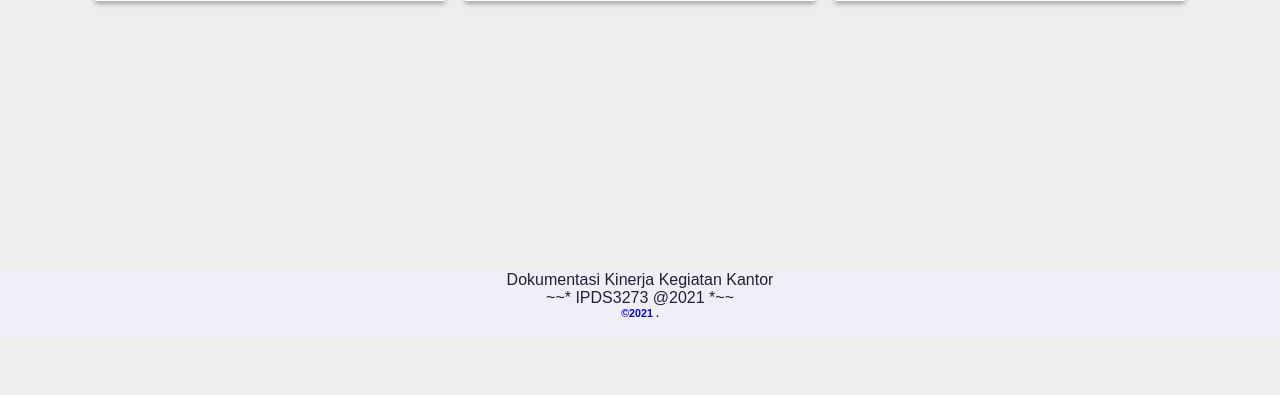
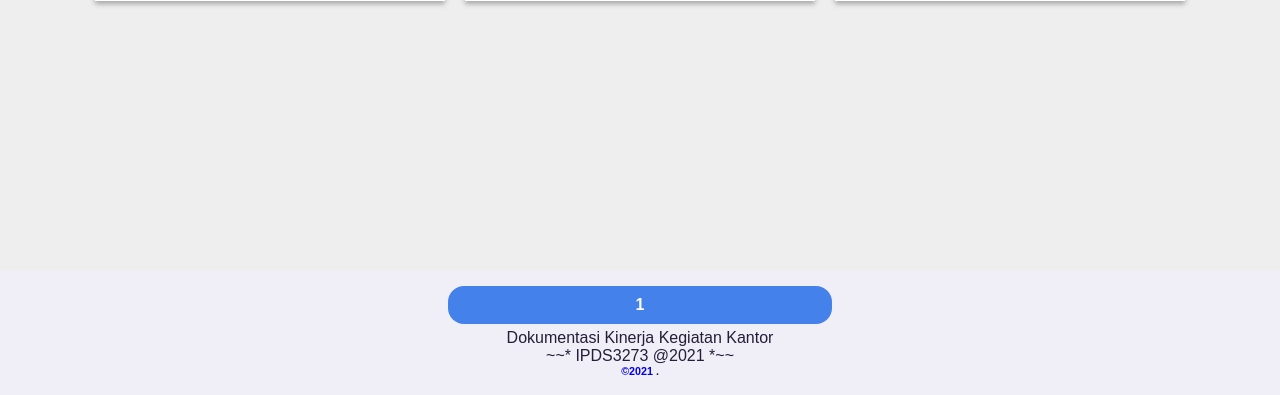
Before and after one commit to Adriansyah7/DoktorBPS, a PHP site: page /galeri.php in a window 1280 px wide. Shown: the part 604-999 px from the top of the page. Before the commit the page ends 921 px from the top, so only its background shows below. Run offline with PHP 8.4, Linux system fonts and the light colour scheme; a user stored in the database is signed in; data comes from the database, SQL or seed files in the repository; some web fonts are replaced.

Commit message:
Add files via upload

```diff
--- a/galeri.css
+++ b/galeri.css
@@ -97,6 +97,37 @@ body {
     color: var(--color-gray);
 }
 
+/* Pagination */
+.pagination {
+    width: 30%;
+    background-color: #4481eb;
+    border-radius: var(--card-border-radius);
+    margin-bottom: 5px;
+    align-items: center;
+    justify-content: center;
+    margin-top: 15px;
+}
+
+.pagination a {
+    color: white
+}
+
+.pagination-items a {
+    display: inline-block;
+    padding: 10px 20px;
+    font-weight: 800;
+    align-items: center;
+    justify-content: center;
+}
+
+.pagination-items a.active {
+    background: black
+}
+
+.pagination-items a:hover {
+    background: white;
+    color: black;
+}
 
 /*==================NAVBAR================*/
 
--- a/galeri.php
+++ b/galeri.php
@@ -7,7 +7,17 @@ if (!isset($_SESSION["login"])) {
 }
 require 'function.php';
 
-$foto = query("SELECT * FROM galeri ORDER BY id DESC");
+    // Pagination
+    // konfigurasi
+    $jumlahPerPage = 6;
+    $jumlahData = count(query("SELECT * FROM galeri"));
+    $jumlahHalaman = ceil($jumlahData / $jumlahPerPage);
+    $pageAktif = (isset($_GET["page"])) ? $_GET["page"] : 1;
+    $awalData = ($jumlahPerPage * $pageAktif) - $jumlahPerPage;
+
+
+    $foto = query("SELECT * FROM galeri ORDER BY id DESC LIMIT $awalData, $jumlahPerPage");
+
 
     // Tombol Cari di tekan
     if (isset($_POST["cari"])) {
@@ -17,6 +27,7 @@ if (isset($_POST["cari"])) {
 
 <!DOCTYPE html>
 <html lang="en">
+
 <head>
     <meta charset="UTF-8">
     <meta name="viewport" content="width=device-width, initial-scale=1.0">
@@ -35,6 +46,7 @@ if (isset($_POST["cari"])) {
     <script src="https://cdnjs.cloudflare.com/ajax/libs/magnific-popup.js/1.1.0/jquery.magnific-popup.min.js"></script>
 
 </head>
+
 <body>
 
 
@@ -84,6 +96,33 @@ if (isset($_POST["cari"])) {
 
         </div>
 
+        <center>
+            <section class="pagination">
+                <ul class="pagination-items">
+                    <?php if ($pageAktif != 1) : ?>
+                        <a href="?page=1">FIRST</a>
+                    <?php endif; ?>
+                    <?php if ($pageAktif > 1) : ?>
+                        <a href="?page=<?= $pageAktif - 1; ?>">&laquo;</a>
+                    <?php endif; ?>
+
+                    <?php for ($i = 1; $i <= $jumlahHalaman; $i++) : ?>
+                        <?php if ($i == $pageAktif) : ?>
+                            <a href="?page=<?= $i; ?>"><?= $i; ?></a>
+                        <?php else : ?>
+                            <a href="?page=<?= $i; ?>"><?= $i; ?></a>
+                        <?php endif; ?>
+                    <?php endfor; ?>
+                    <?php if ($pageAktif < $jumlahHalaman) : ?>
+                        <a href="?page=<?= $pageAktif + 1; ?>">&raquo;</a>
+                    <?php endif; ?>
+                    <?php if ($pageAktif != $jumlahHalaman) : ?>
+                        <a href="?page= <?= $jumlahHalaman ?>">LAST</a>
+                    <?php endif; ?>
+                </ul>
+            </section>
+        </center>
+
 
 
         <footer>
@@ -91,9 +130,10 @@ if (isset($_POST["cari"])) {
                 <p>Dokumentasi Kinerja Kegiatan Kantor <br> ~~* IPDS3273 @2021 *~~</p>
                 <h6><a href="https://www.creative-tim.com" target="_blank">©2021 </a>.</h6>
             </div>
-</footer>  <br>
+        </footer> <br>
 
     </div>
     <script src="galeri.js"> </script>
 </body>
+
 </html>
```
Lines whose indentation alone changed are shown as unchanged.
